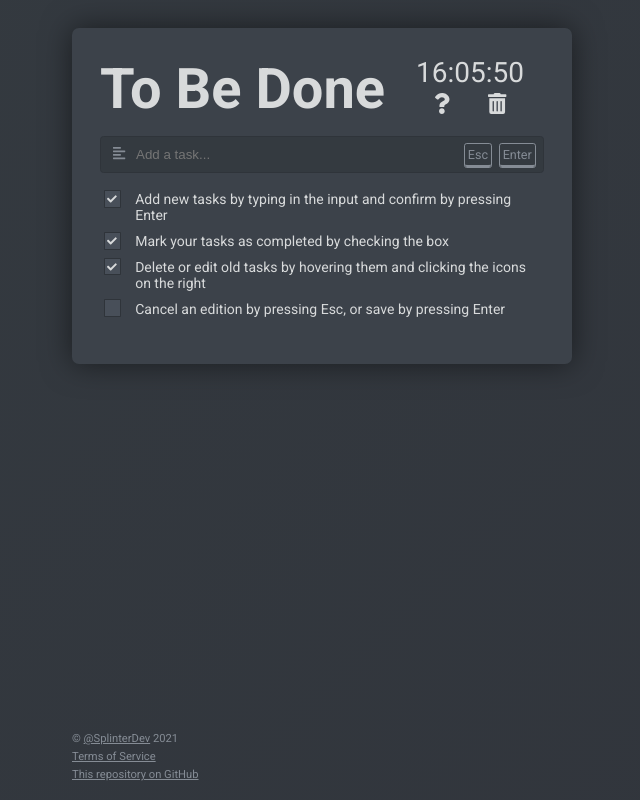
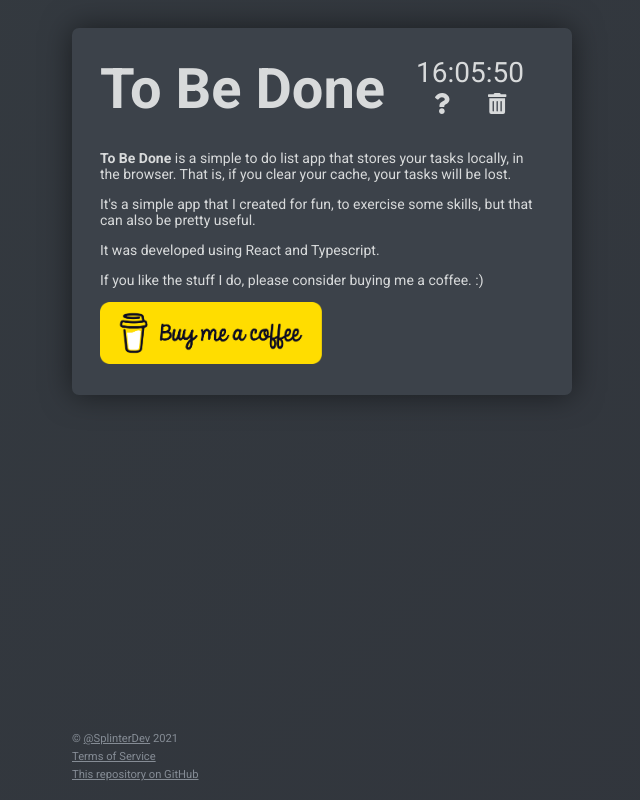
Before and after one commit to SplinterDev/tobedone, a React (Create React App) app: page / in a window 1280 px wide. Both pictures are taken after a click on the icon 759 px from the left and 103 px from the top of the page. Shown: the whole page, without its empty margins (318-958 px from the left). Built offline with nearby package versions, Linux system fonts and the light colour scheme.

Commit message:
Add about page

```diff
--- a/src/components/Body/Body.tsx
+++ b/src/components/Body/Body.tsx
@@ -1,15 +1,46 @@
-import React from 'react'
+import React, { useEffect, useState } from 'react'
 import TasksProvider from '../../providers/TasksProvider'
 import App from '../App/App'
 import Header from '../Header/Header'
 import './Body.scss'
+import BMACButton from '../../assets/buy-me-a-coffee-btn.png'
 
 const Body = (): JSX.Element => {
+  const [showAbout, setShowAbout] = useState(false)
+
   return (
     <div className="Body">
       <TasksProvider>
-        <Header />
-        <App />
+        <Header onClickAbout={() => setShowAbout((prevAbout) => !prevAbout)} />
+        {showAbout ? (
+          <div>
+            <p>
+              <b>To Be Done</b> is a simple to do list app that stores your
+              tasks locally, in the browser. That is, if you clear your cache,
+              your tasks will be lost.
+            </p>
+
+            <p>
+              It&apos;s a simple app that I created for fun, to exercise some
+              skills, but that can also be pretty useful.
+            </p>
+
+            <p>It was developed using React and Typescript.</p>
+
+            <p>
+              If you like the stuff I do, please consider buying me a coffee. :)
+            </p>
+            <a
+              href="https://www.buymeacoffee.com/fjcm"
+              target="_blank"
+              rel="noreferrer"
+            >
+              <img style={{ maxWidth: '50%' }} src={BMACButton} />
+            </a>
+          </div>
+        ) : (
+          <App />
+        )}
       </TasksProvider>
     </div>
   )
--- a/src/components/Header/Header.tsx
+++ b/src/components/Header/Header.tsx
@@ -3,7 +3,11 @@ import Clock from '../Clock/Clock'
 import './Header.scss'
 import HeaderMenu from './HeaderMenu'
 
-const Header = (): JSX.Element => {
+type Props = {
+  onClickAbout: () => void
+}
+
+const Header = ({ onClickAbout }: Props): JSX.Element => {
   const [label, setLabel] = useState<string | null>(null)
 
   return (
@@ -11,7 +15,7 @@ const Header = (): JSX.Element => {
       <h1>To Be Done</h1>
       <aside>
         {label ? <div className="label">{label}</div> : <Clock />}
-        <HeaderMenu onChangeLabel={setLabel} />
+        <HeaderMenu onChangeLabel={setLabel} onClickAbout={onClickAbout} />
       </aside>
     </div>
   )
--- a/src/components/Header/HeaderMenu.tsx
+++ b/src/components/Header/HeaderMenu.tsx
@@ -12,9 +12,10 @@ import { useTasksContext } from '../../providers/TasksProvider'
 
 type Props = {
   onChangeLabel: (label: string | null) => void
+  onClickAbout: () => void
 }
 
-const HeaderMenu = ({ onChangeLabel }: Props): JSX.Element => {
+const HeaderMenu = ({ onChangeLabel, onClickAbout }: Props): JSX.Element => {
   const [isConfirm, setIsConfirm] = useState(false)
   const [, setTasks] = useTasksContext()
 
@@ -35,8 +36,9 @@ const HeaderMenu = ({ onChangeLabel }: Props): JSX.Element => {
       <Icon
         className="menu-icon"
         icon={faQuestion}
-        onMouseEnter={() => onChangeLabel('Help')}
+        onMouseEnter={() => onChangeLabel('About')}
         onMouseLeave={clearLabel}
+        onClick={onClickAbout}
       />
       <Icon
         className="menu-icon"
```
Also changed, not shown: src/assets/buy-me-a-coffee-btn.png (added), 1 other file (tests, documents, lock files or other folders).
